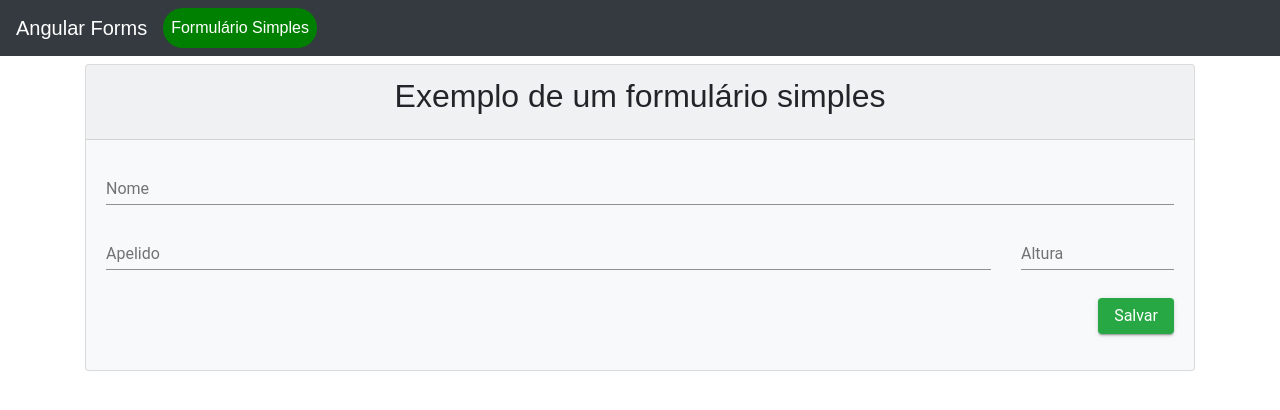
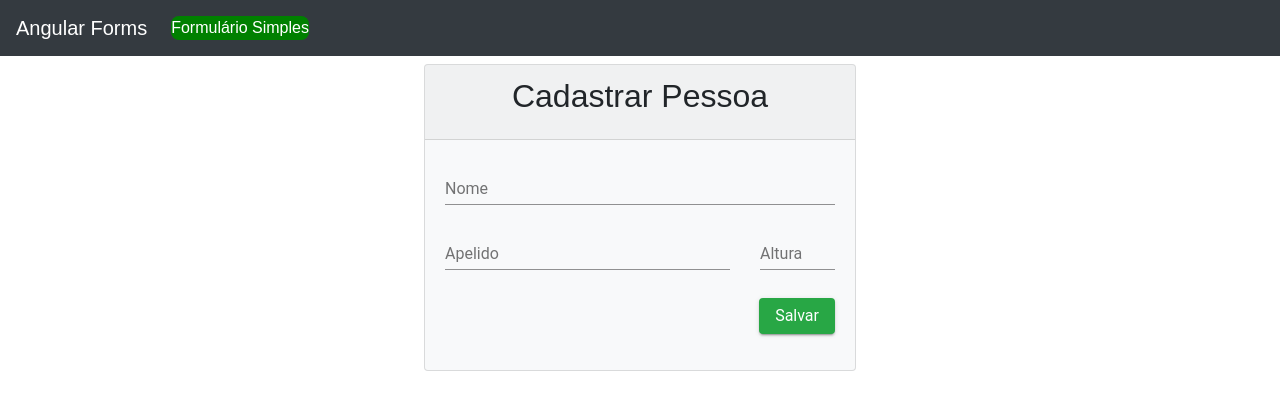
Before and after one commit to arthur-lima-dev/forms-example, an Angular app: page /fomulario-simples in a window 1280 px wide. Shown: the top 410 px of the page. Built offline with nearby package versions, Linux system fonts and the light colour scheme.

Commit message:
ajuste nos arquivos

```diff
--- a/src/app/pages/simple-form/formulario-simples.component.html
+++ b/src/app/pages/simple-form/formulario-simples.component.html
@@ -1,7 +1,7 @@
-<div class="container">
+<div class="container-fluid d-flex justify-content-center">
   <div class="card bg-light">
     <div class="card-header text-center">
-      <h2 class="card-title">Exemplo de um formulário simples</h2>
+      <h2 class="card-title">Cadastrar Pessoa</h2>
     </div>
 
     <div class="card-body">
@@ -14,12 +14,12 @@
         </div>
 
         <div class="row">
-          <mat-form-field class="col-10">
+          <mat-form-field class="col-9">
             <mat-label>Apelido</mat-label>
             <input matInput type="text" formControlName="apelido">
           </mat-form-field>
 
-          <mat-form-field class="col-2">
+          <mat-form-field class="col-3">
             <mat-label>Altura</mat-label>
             <input matInput type="number" formControlName="altura">
           </mat-form-field>
--- a/src/app/shared/nav-bar/nav-bar.component.css
+++ b/src/app/shared/nav-bar/nav-bar.component.css
@@ -1,4 +1,5 @@
-.nav-link.active {
+.nav-link.active > div {
     background-color: #008000;
-    border-radius: 2em;
+    border-radius: .5em;
+    width: max-content;
 }
--- a/src/app/shared/nav-bar/nav-bar.component.html
+++ b/src/app/shared/nav-bar/nav-bar.component.html
@@ -1,13 +1,16 @@
 <nav class="navbar navbar-expand-lg navbar-dark bg-dark mb-2">
   <a class="navbar-brand" href="#">Angular Forms</a>
-  <button class="navbar-toggler" type="button" data-toggle="collapse" data-target="#navbarNav" aria-controls="navbarNav" aria-expanded="false" aria-label="Alterna navegação">
+  <button class="navbar-toggler" type="button" data-toggle="collapse" data-target="#navbarNav" aria-controls="navbarNav"
+    aria-expanded="false" aria-label="Alterna navegação">
     <span class="navbar-toggler-icon"></span>
   </button>
 
   <div class="collapse navbar-collapse" id="navbarNav">
     <ul class="navbar-nav">
       <li class="nav-item">
-        <a class="nav-link" routerLink="/fomulario-simples" routerLinkActive="active">Formulário Simples</a>
+        <a class="nav-link" routerLink="/fomulario-simples" routerLinkActive="active">
+          <div>Formulário Simples</div>
+        </a>
       </li>
     </ul>
   </div>
--- a/src/index.html
+++ b/src/index.html
@@ -2,7 +2,7 @@
 <html lang="en">
 <head>
   <meta charset="utf-8">
-  <title>Exemplos de Angualar Forms</title>
+  <title>Exemplos - Angular Forms</title>
   <base href="/">
   <meta name="viewport" content="width=device-width, initial-scale=1">
   <link rel="icon" type="image/x-icon" href="favicon.ico">
```
Also changed, not shown: 2 other files (tests, documents, lock files or other folders).
